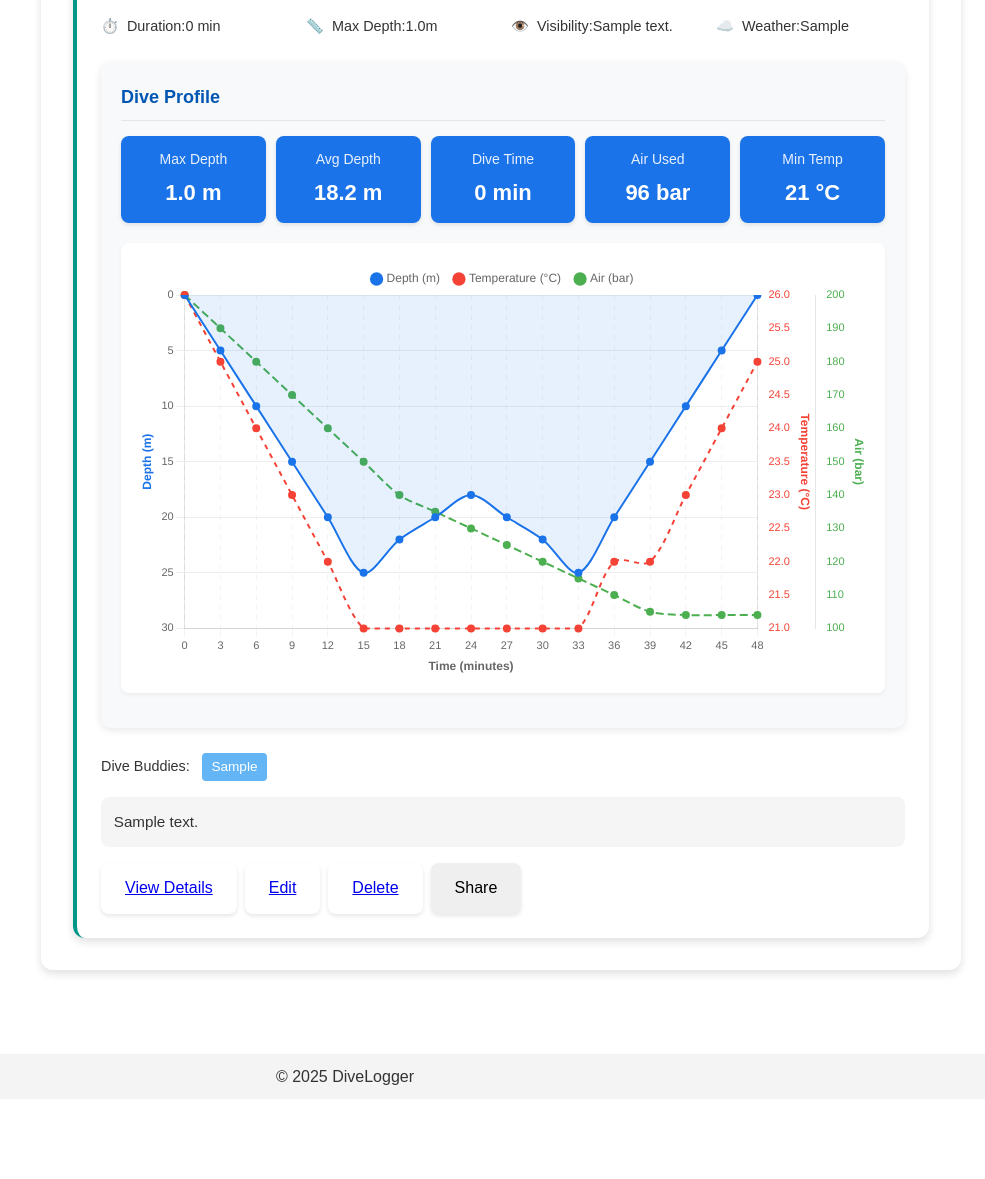
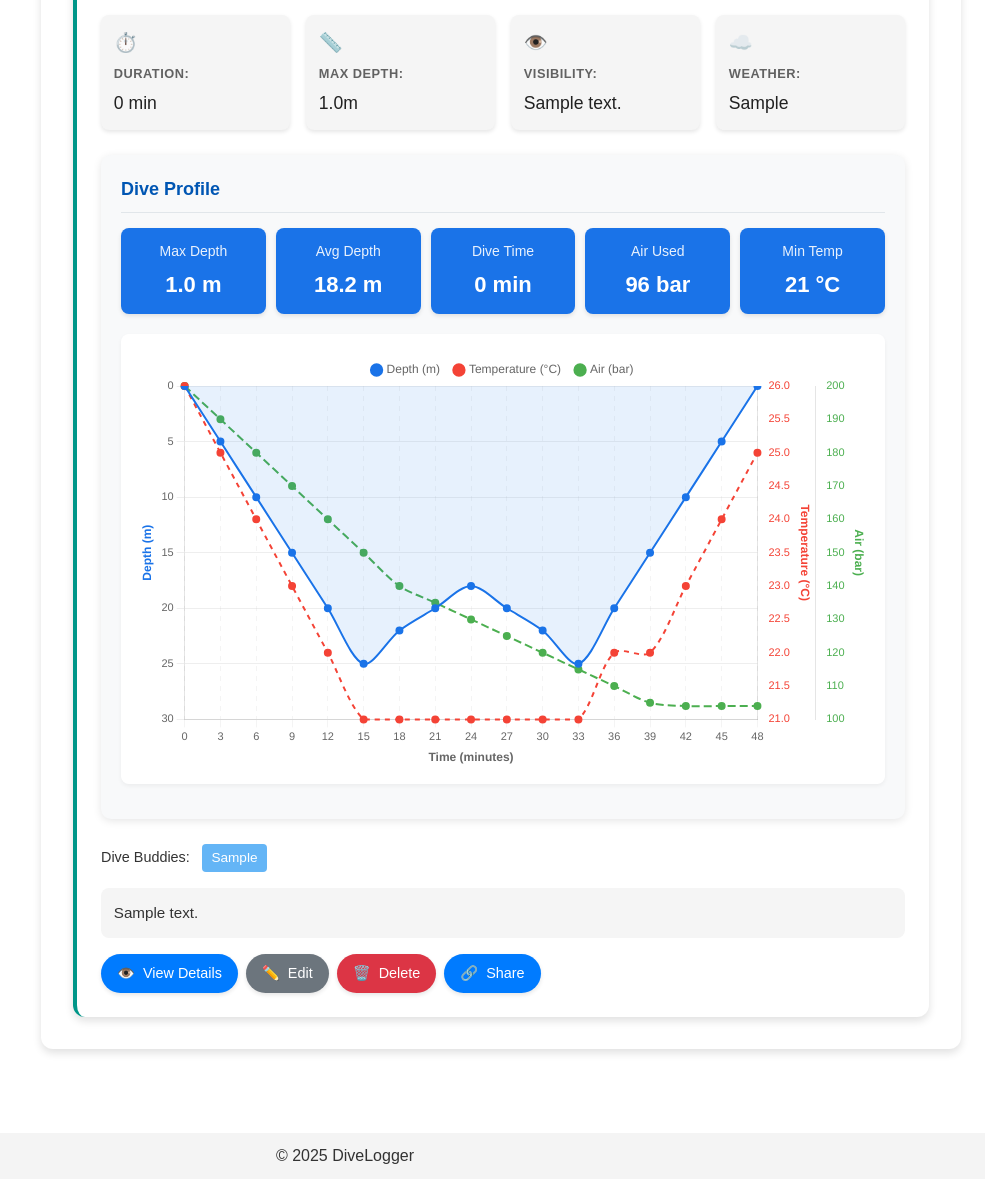
Before and after one commit to ZaneCodeJourney/CITS5505-Group-Project, a Flask app: page /my-logs in a window 1280 px wide. Shown: the part 791-1970 px from the top of the page, without its empty margins (295-1280 px from the left). Before the commit the page ends 1876 px from the top, so only its background shows below. Run offline with Flask 3, Linux system fonts and the light colour scheme; a user stored in the database is signed in; tables that the repository leaves empty hold one stand-in row (values such as "Sample post"); some libraries are stand-ins or nearby versions.

Commit message:
fixed button styling on logs pages

```diff
--- a/app/static/css/my_logs.css
+++ b/app/static/css/my_logs.css
@@ -159,12 +159,38 @@
 
 .detail-item {
     display: flex;
-    align-items: center;
-    font-size: 0.9rem;
+    flex-direction: column;
+    background-color: var(--off-white);
+    border-radius: var(--border-radius-md);
+    padding: 0.8rem;
+    box-shadow: var(--shadow-sm);
+    transition: transform 0.2s ease;
+}
+
+.detail-item:hover {
+    transform: translateY(-2px);
+    box-shadow: var(--shadow-md);
 }
 
 .detail-icon {
-    margin-right: 0.5rem;
+    font-size: 1.2rem;
+    margin-bottom: 0.3rem;
+    color: var(--primary-blue);
+}
+
+.detail-label {
+    font-weight: 600;
+    color: var(--dark-grey);
+    font-size: 0.8rem;
+    text-transform: uppercase;
+    letter-spacing: 0.5px;
+    margin-bottom: 0.3rem;
+}
+
+.detail-value {
+    font-size: 1.1rem;
+    color: var(--black);
+    font-weight: 500;
 }
 
 .log-buddies {
@@ -198,10 +224,90 @@
     font-size: 0.95rem;
 }
 
+/* Action Buttons */
 .log-actions {
     display: flex;
     gap: 0.5rem;
     flex-wrap: wrap;
+    margin-top: 1rem;
+}
+
+.log-actions .btn {
+    padding: 0.5rem 1rem;
+    border-radius: 50px;
+    font-size: 0.9rem;
+    font-weight: 500;
+    text-align: center;
+    cursor: pointer;
+    border: none;
+    transition: all 0.2s ease;
+    text-decoration: none;
+}
+
+.log-actions .btn-small {
+    padding: 0.5rem 1rem;
+}
+
+.log-actions .view-details {
+    background-color: #007bff;
+    color: white;
+}
+
+.log-actions .view-details:hover {
+    background-color: #0069d9;
+    transform: translateY(-2px);
+}
+
+.log-actions .edit-dive {
+    background-color: #6c757d;
+    color: white;
+}
+
+.log-actions .edit-dive:hover {
+    background-color: #5a6268;
+    transform: translateY(-2px);
+}
+
+.log-actions .delete-dive {
+    background-color: #dc3545;
+    color: white;
+}
+
+.log-actions .delete-dive:hover {
+    background-color: #c82333;
+    transform: translateY(-2px);
+}
+
+.log-actions .share-btn {
+    background-color: #007bff;
+    color: white;
+}
+
+.log-actions .share-btn:hover {
+    background-color: #0069d9;
+    transform: translateY(-2px);
+}
+
+/* Add an icon indicator */
+.log-actions .btn::before {
+    margin-right: 0.25rem;
+    font-weight: bold;
+}
+
+.log-actions .view-details::before {
+    content: "👁️ ";
+}
+
+.log-actions .edit-dive::before {
+    content: "✏️ ";
+}
+
+.log-actions .delete-dive::before {
+    content: "🗑️ ";
+}
+
+.log-actions .share-btn::before {
+    content: "🔗 ";
 }
 
 .badge {
--- a/app/templates/my_logs.html
+++ b/app/templates/my_logs.html
@@ -392,7 +392,7 @@ function initMap() {
             const diveDetails = Array.from(card.querySelectorAll('.detail-item')).map(item => {
                 const label = item.querySelector('.detail-label').textContent;
                 const value = item.querySelector('.detail-value').textContent;
-                return `<div><strong>${label}</strong> ${value}</div>`;
+                return `<div class="popup-detail"><strong>${label}</strong> ${value}</div>`;
             }).join('');
 
             const popupContent = `
```
Also changed, not shown: other parts of app/static/css/my_logs.css (+55 -0 lines), 1 other file.
